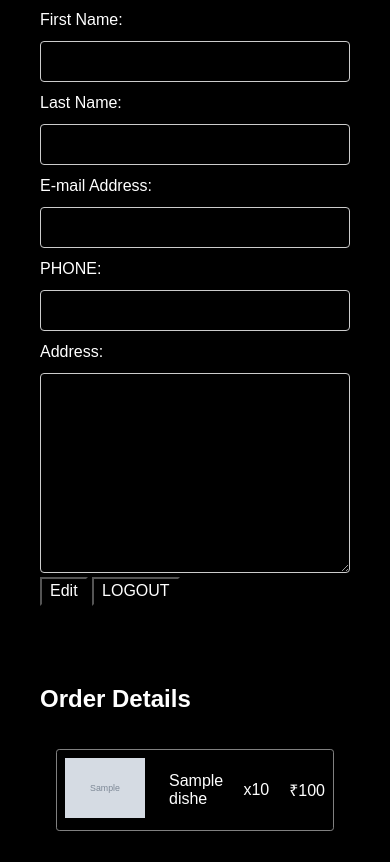
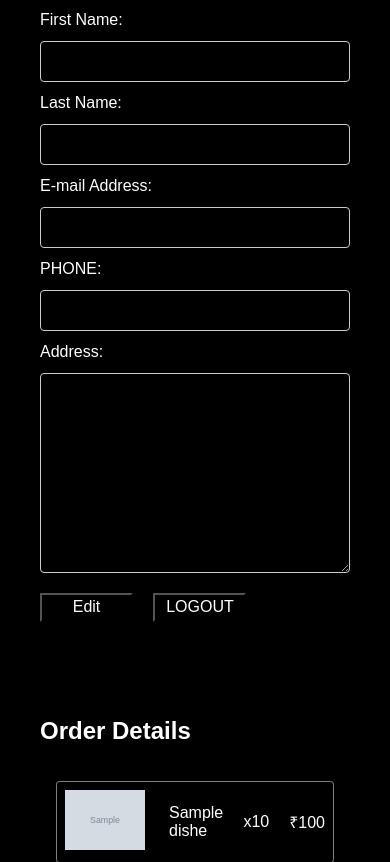
Before and after one commit to ChandaniM/INTP_PROJECT_17, a PHP site: page /AccountInfo.php in a window 390 px wide. Shown: the part 163-1025 px from the top of the page. Run offline with PHP 8.4, Linux system fonts and the light colour scheme; the visitor is signed in with stand-in values (Sample User, id 1); tables that the repository leaves empty or names only in its code hold one stand-in row (values such as "Sample post"); grey boxes marked "Sample" are stand-in pictures; data that the repository does not hold is empty.

Commit message:
responsive

```diff
--- a/AccountInfo.php
+++ b/AccountInfo.php
@@ -79,9 +79,9 @@
                                         </div>
                                         <div class="row">
                                             <form mehod="post">
-                                                <button name="edit" class="edit-button">Edit</button>
+                                                <button name="edit" class="edit-button button">Edit</button>
                                                 </form>
-                                                <button class="logout" name="logout">LOGOUT</button>
+                                                <button class="logout button" name="logout">LOGOUT</button>
                                         </div>
                                     ';
                                 }
```
